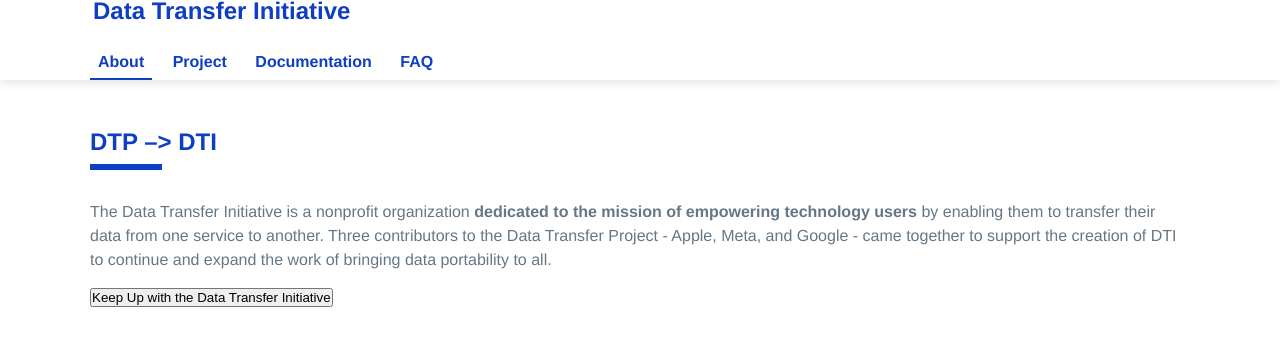
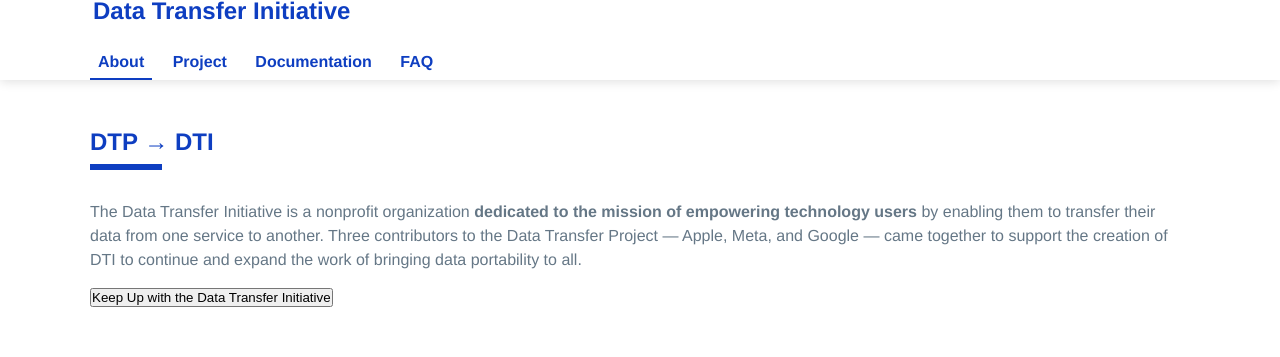
Before and after one commit to dtinit/dtinit.github.io, a Jekyll site: the page built from index.md, in a window 1280 px wide and 900 px high. Shown: the top 357 px of the window. Built offline with Jekyll 4.4.1, drawn with Linux system fonts in a browser that asks for light colours; our own code applies the rules of GitHub Pages for plain Markdown files; comment, search, counter and statistics services are not loaded; part of the change alters nothing that is shown.

```diff
--- a/index.md
+++ b/index.md
@@ -1,8 +1,8 @@
 <div class="section" markdown="1">
-## DTP --> DTI
+## DTP → DTI
 <div class="mustache">
 </div>
-The Data Transfer Initiative is a nonprofit organization **dedicated to the mission of empowering technology users** by enabling them to transfer their data from one service to another. Three contributors to the Data Transfer Project - Apple, Meta, and Google - came together to support the creation of DTI to continue and expand the work of bringing data portability to all.
+The Data Transfer Initiative is a nonprofit organization **dedicated to the mission of empowering technology users** by enabling them to transfer their data from one service to another. Three contributors to the Data Transfer Project &#8212; Apple, Meta, and Google &#8212; came together to support the creation of DTI to continue and expand the work of bringing data portability to all.
 </div>
 
 <button onclick="window.location.href='#mc_embed_signup_scroll';">Keep Up with the Data Transfer Initiative</button>
```
